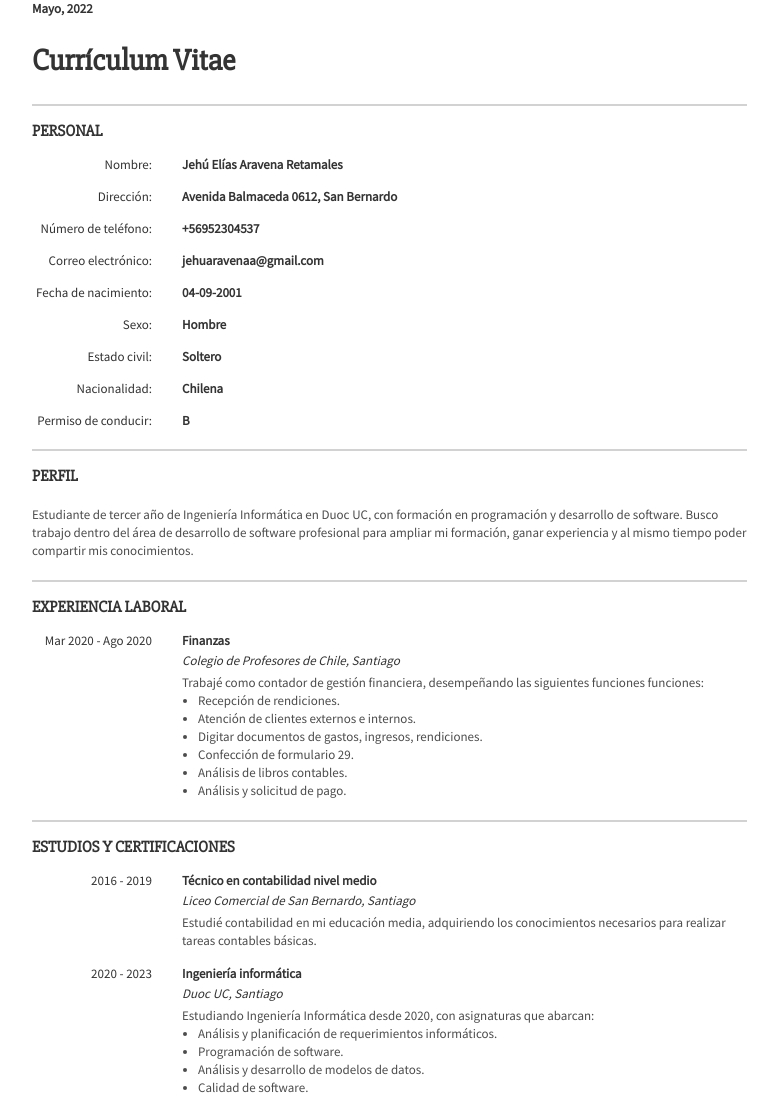
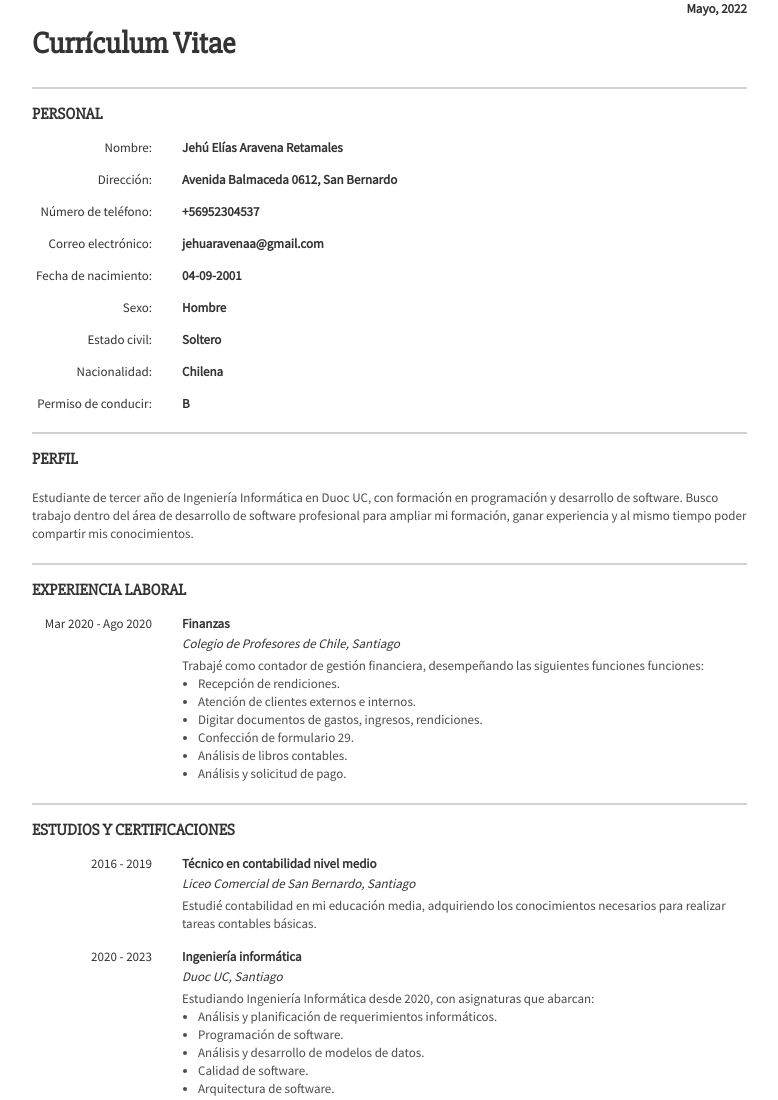
Before and after one commit to Ech-Dev/jehu.github.io, a plain HTML site: page index.html in a window 1280 px wide. Shown: the top 1100 px of the page, without its empty margins (8-786 px from the left). Drawn offline with Linux system fonts and the light colour scheme.

Commit message:
Update style.css

```diff
--- a/style.css
+++ b/style.css
@@ -20,6 +20,10 @@ body {
     line-height: 22px;
             font: 13px "Source Sans Pro", Arial;
             font-style: normal
+}
+
+#right{
+    float:right;
 }
 
 h1 {
```
